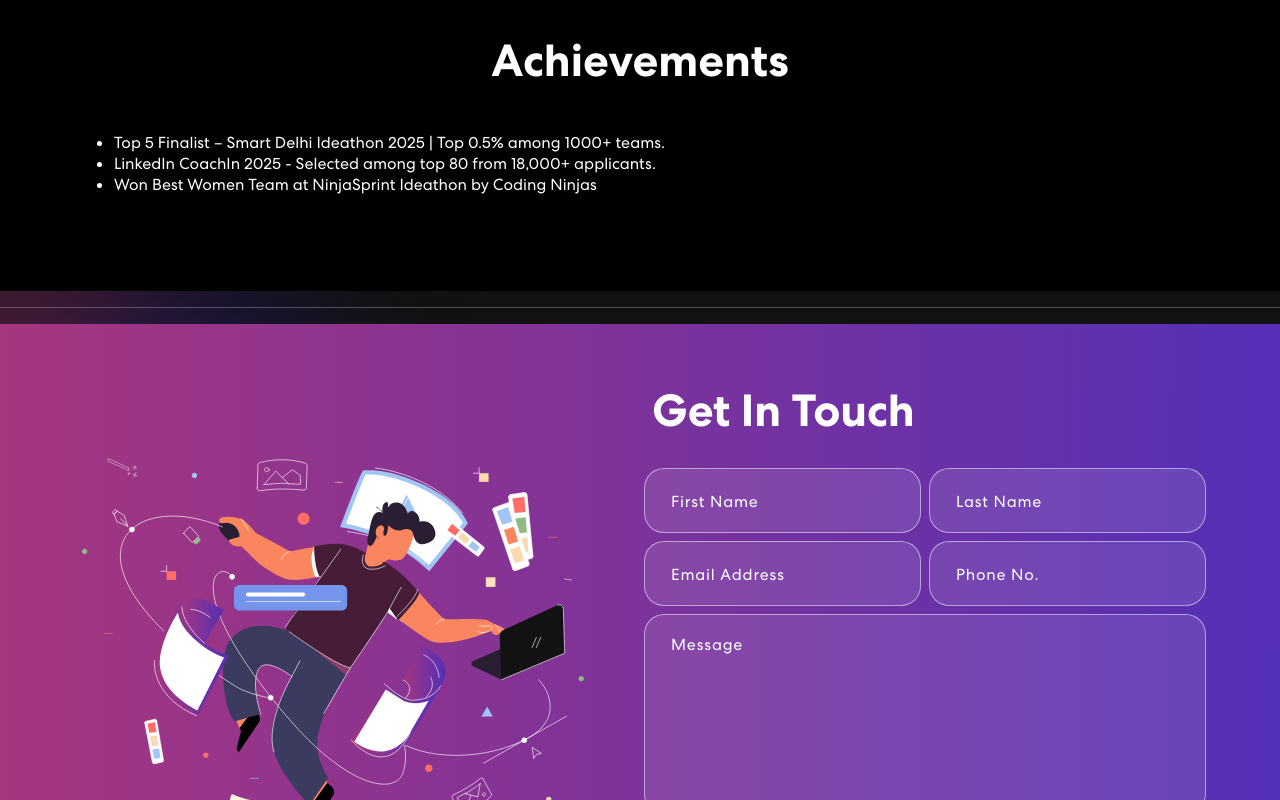
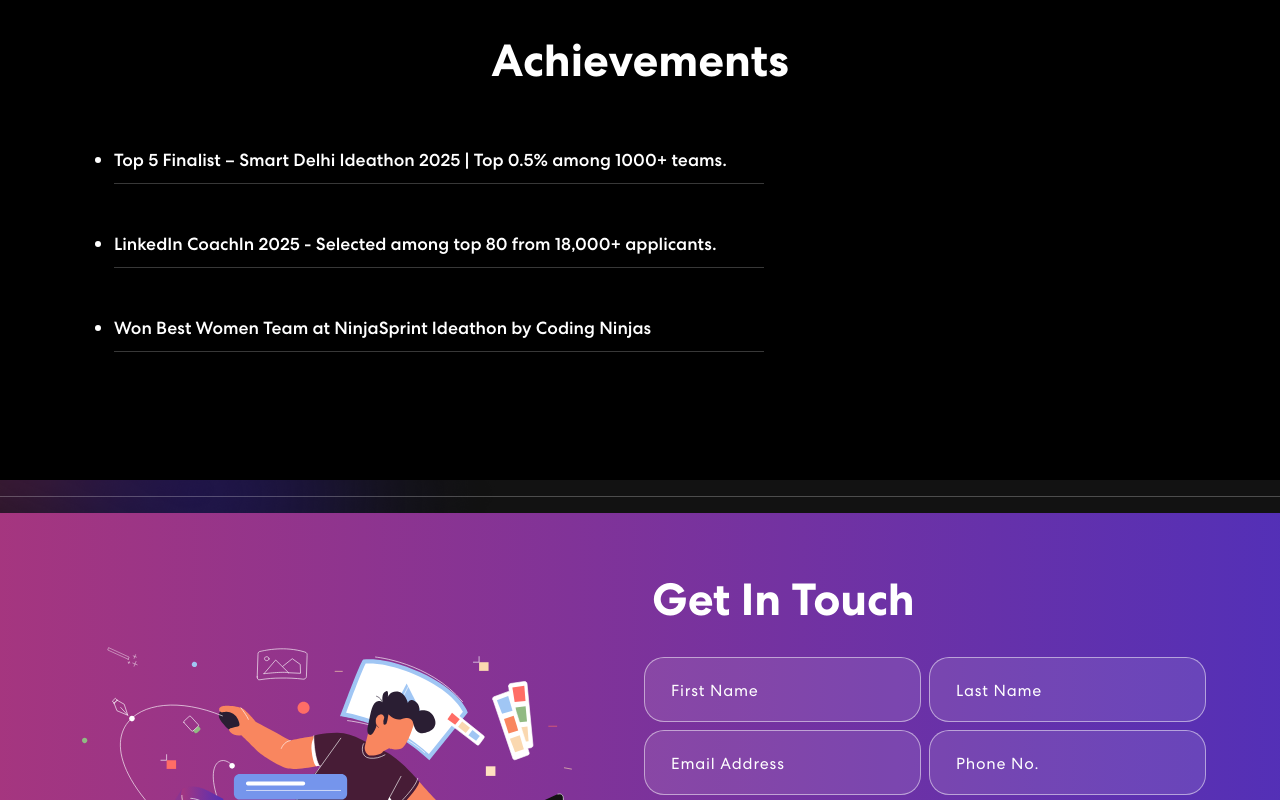
Before and after one commit to Kritika-Dhiman/personal-portfolio, a React (Create React App) app: page / in a window 1280 px wide. Shown: the part 1740-2540 px from the top of the page. Built offline with nearby package versions, Linux system fonts and the light colour scheme.

Commit message:
Changed css of achievements section

```diff
--- a/src/App.css
+++ b/src/App.css
@@ -746,3 +746,48 @@ nav.navbar .navbar-toggler[aria-expanded="true"] .navbar-toggler-icon {
     font-size: 14px;
   }
 }
+
+
+.achievement-list li {
+  padding: 16px 0;
+  font-size: 1.1rem;
+  font-weight: 500;
+  color: #fff;
+  position: relative;
+}
+
+.achievement-divider {
+  border: none;
+  border-top: 1.5px solid #ddd;
+  margin-top: 12px;
+  width: 60%;
+  margin-left: 0; /* aligns to start */
+}
+.achievement-list li:last-child {
+  border-bottom: none; /* no line after last achievement */
+}
+.achievement-bx li {
+  animation: fadeInUp 0.5s ease-in-out forwards;
+  opacity: 0;
+}
+
+.achievement-bx li:nth-child(1) {
+  animation-delay: 0.1s;
+}
+.achievement-bx li:nth-child(2) {
+  animation-delay: 0.3s;
+}
+.achievement-bx li:nth-child(3) {
+  animation-delay: 0.5s;
+}
+
+@keyframes fadeInUp {
+  from {
+    opacity: 0;
+    transform: translateY(20px);
+  }
+  to {
+    opacity: 1;
+    transform: translateY(0);
+  }
+}
--- a/src/components/Achievements.js
+++ b/src/components/Achievements.js
@@ -5,7 +5,6 @@ export const Achievements = () => {
     "Top 5 Finalist – Smart Delhi Ideathon 2025 | Top 0.5% among 1000+ teams.",
     "LinkedIn CoachIn 2025 - Selected among top 80 from 18,000+ applicants.",
     "Won Best Women Team at NinjaSprint Ideathon by Coding Ninjas",
-
   ];
 
   return (
@@ -18,7 +17,12 @@ export const Achievements = () => {
               <br />
               <ul className="achievement-list">
                 {achievements.map((item, index) => (
-                  <li key={index}>{item}</li>
+                  <li key={index}>
+                    {item}
+                    {index !== achievements.length && (
+                      <hr className="achievement-divider" />
+                    )}
+                  </li>
                 ))}
               </ul>
             </div>
```
